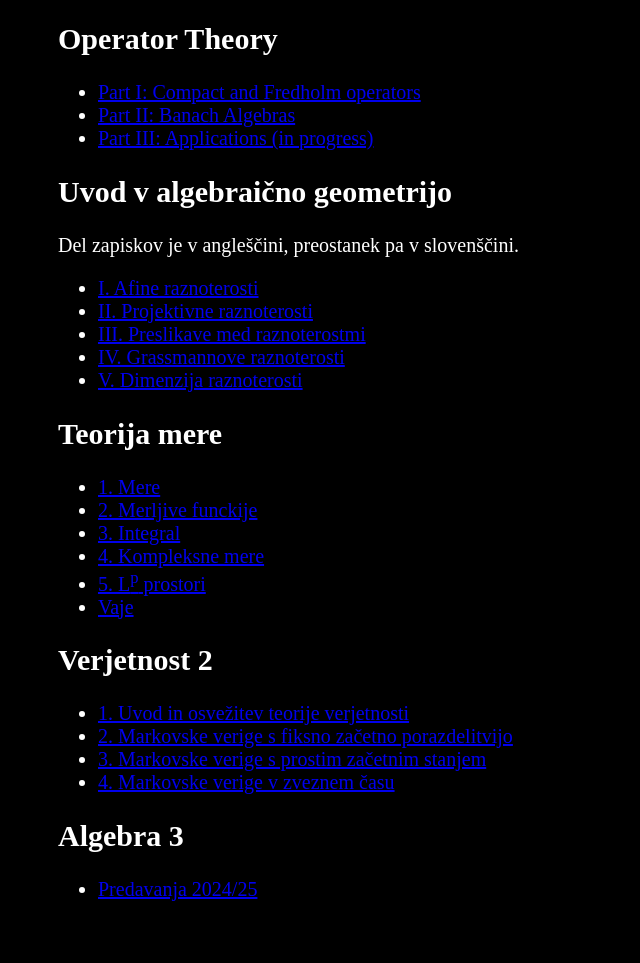
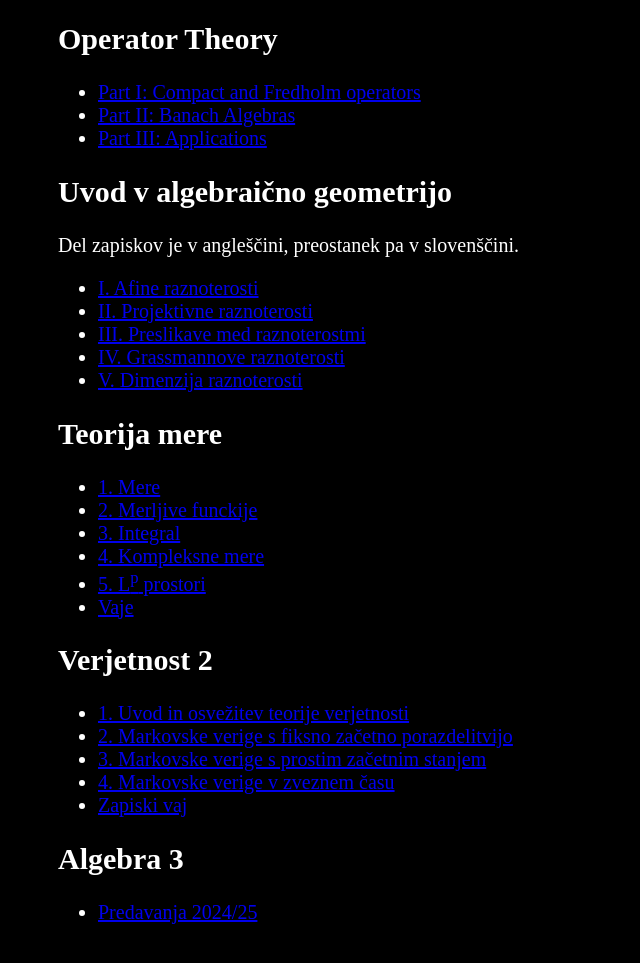
Before and after one commit to janpantner/janpantner.github.io, a plain HTML site: page fmf.html in a window 1280 px wide. Shown: the part 207-1170 px from the top of the page, without its empty margins (0-640 px from the left). Drawn offline with Linux system fonts and the light colour scheme.

Commit message:
14/01/2025

```diff
--- a/fmf.html
+++ b/fmf.html
@@ -19,7 +19,7 @@
     <ul>
         <li><a href="PDFs/Courses/Operator_theory/I_Compact_and_Fredholm_operators.pdf">Part I: Compact and Fredholm operators</a>
         <li><a href="PDFs/Courses/Operator_theory/II_Banach_Algebras.pdf">Part II: Banach Algebras</a>
-        <li><a href="PDFs/Courses/Operator_theory/III_Applications.pdf">Part III: Applications (in progress)</a>
+        <li><a href="PDFs/Courses/Operator_theory/III_Applications.pdf">Part III: Applications</a>
     </ul>
     <h2>Uvod v algebraično geometrijo</h3>
     Del zapiskov je v angleščini, preostanek pa v slovenščini.
@@ -45,6 +45,7 @@
         <li><a href="PDFs/Courses/Verjetnost_2/2_Markovske_verige_s_fiksno_zacetna_porazdelitvijo.pdf">2. Markovske verige s fiksno začetno porazdelitvijo</a>
         <li><a href="PDFs/Courses/Verjetnost_2/3_Markovske_verige_s_prostim_zacetnim_stanjem.pdf">3. Markovske verige s prostim začetnim stanjem</a>
         <li><a href="PDFs/Courses/Verjetnost_2/4_Markovske_verige_v_zveznem_casu.pdf">4. Markovske verige v zveznem času</a>
+        <li><a href="PDFs/Courses/Verjetnost_2/Verjetnost_2_zapiski_vaj.pdf">Zapiski vaj</a>
     </ul>
     <h2>Algebra 3</h3>
     <ul>
```
Also changed, not shown: 1 other file.
